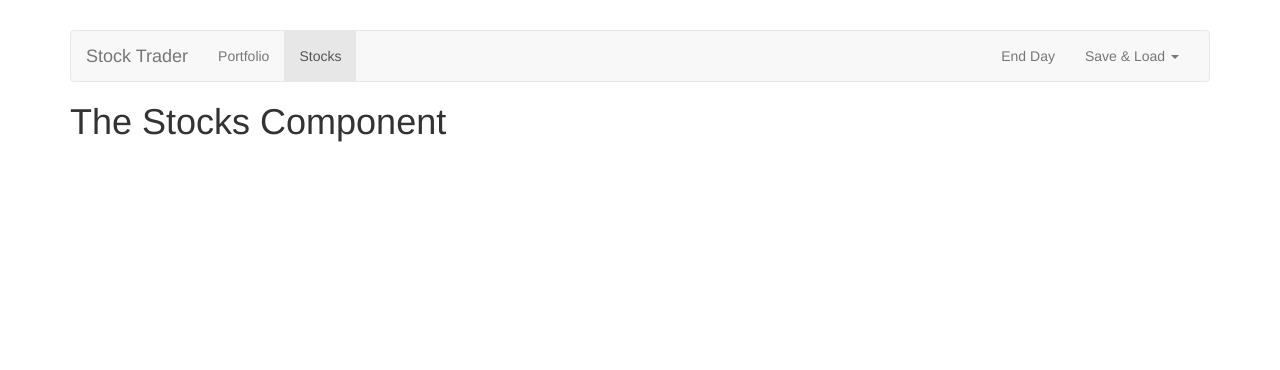
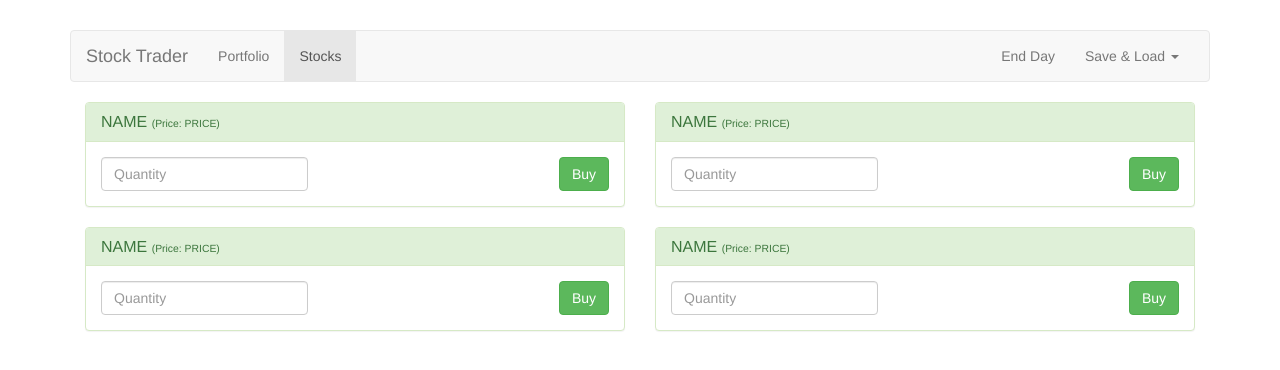
Before and after one commit to zhenik/i-hate-friday, a Vue app in the folder stock-trader/: page /stocks in a window 1280 px wide. Shown: the top 370 px of the page. Built offline with nearby package versions, Linux system fonts and the light colour scheme.

Commit message:
add stocks tmpl

```diff
--- a/stock-trader/src/components/stocks/Stock.vue
+++ b/stock-trader/src/components/stocks/Stock.vue
@@ -1,3 +1,24 @@
 <template>
-  <h1>The Stock Component</h1>
+  <div class="col-sm-6 col0md-4">
+    <div class="panel panel-success">
+      <div class="panel-heading">
+        <h3 class="panel-title">
+          NAME
+          <small>(Price: PRICE)</small>
+        </h3>
+      </div>
+      <div class="panel-body">
+        <div class="pull-left">
+          <input
+              type="number"
+              class="form-control"
+              placeholder="Quantity"
+          >
+        </div>
+        <div class="pull-right">
+          <button class="btn btn-success">Buy</button>
+        </div>
+      </div>
+    </div>
+  </div>
 </template>
--- a/stock-trader/src/components/stocks/Stocks.vue
+++ b/stock-trader/src/components/stocks/Stocks.vue
@@ -1,3 +1,24 @@
 <template>
-  <h1>The Stocks Component</h1>
+  <div>
+    <app-stock v-for="stock in stocks" v-bind:key="stock.id"></app-stock>
+  </div>
 </template>
+
+<script>
+  import Stock from './Stock.vue'
+  export default {
+    data() {
+      return {
+        stocks: [
+          {id:1, name: 'BMW', price: 110},
+          {id:2, name: 'GOOGLE', price: 200},
+          {id:3, name: 'APPLE', price: 250},
+          {id:4, name: 'TAPAD', price: 8},
+        ]
+      }
+    },
+    components: {
+      appStock: Stock
+    }
+  }
+</script>
```
